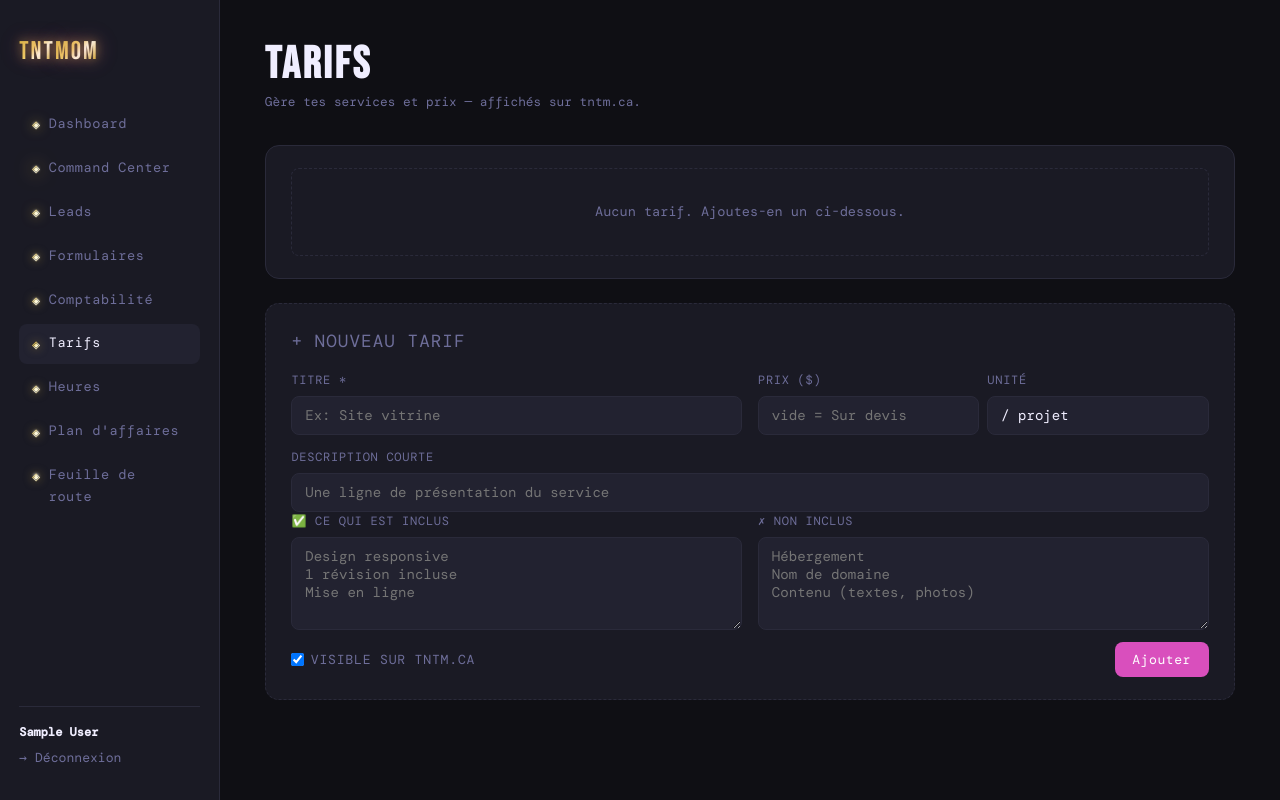
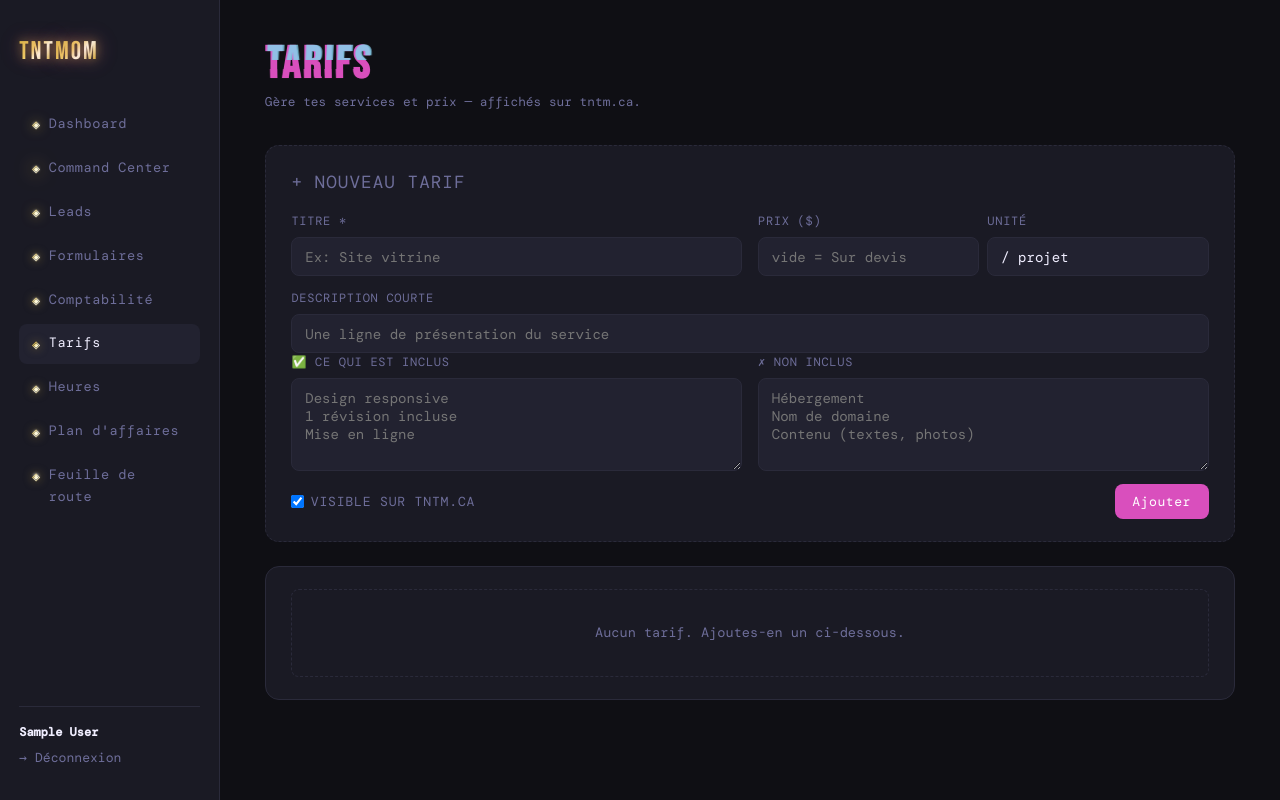
Before and after one commit to naomie6958/TNTMom-Business, a Flask app: page /tarifs in a window 1280 px wide. Run offline with Flask 3, Linux system fonts and the light colour scheme; the visitor is signed in with stand-in values (Sample User, id 1); data that the repository does not hold is empty; some web fonts are replaced.

Commit message:
feat(tarifs): formulaire nouveau en haut + glitch sur le titre
Co-Authored-By: Claude Sonnet 4.6 <noreply@anthropic.com>

```diff
--- a/ClientPortal/templates/tarifs_admin.html
+++ b/ClientPortal/templates/tarifs_admin.html
@@ -3,6 +3,46 @@
 
 {% block head %}
 <style>
+/* ── Glitch titre ─────────────────────────────────────────────────────────── */
+.glitch {
+    position: relative;
+    display: inline-block;
+}
+.glitch::before,
+.glitch::after {
+    content: attr(data-text);
+    position: absolute;
+    top: 0; left: 0;
+    width: 100%;
+    overflow: hidden;
+}
+.glitch::before {
+    color: #87CEEB;
+    animation: glitch-top 3.5s infinite linear;
+    clip-path: polygon(0 0, 100% 0, 100% 40%, 0 40%);
+    transform: translateX(-2px);
+}
+.glitch::after {
+    color: #d94fbd;
+    animation: glitch-bot 3.5s infinite linear;
+    clip-path: polygon(0 60%, 100% 60%, 100% 100%, 0 100%);
+    transform: translateX(2px);
+}
+@keyframes glitch-top {
+    0%, 88%   { transform: translateX(-2px); opacity: 1; }
+    89%        { transform: translateX(3px) skewX(-5deg); opacity: 0.8; }
+    90%        { transform: translateX(-3px); opacity: 0.6; }
+    91%        { transform: translateX(2px); opacity: 1; }
+    92%, 100%  { transform: translateX(-2px); opacity: 1; }
+}
+@keyframes glitch-bot {
+    0%, 88%   { transform: translateX(2px); opacity: 1; }
+    89%        { transform: translateX(-3px) skewX(5deg); opacity: 0.8; }
+    90%        { transform: translateX(3px); opacity: 0.6; }
+    91%        { transform: translateX(-2px); opacity: 1; }
+    92%, 100%  { transform: translateX(2px); opacity: 1; }
+}
+
 .tarif-header {
     cursor: pointer;
     display: flex;
@@ -19,9 +59,52 @@
 {% block content %}
 <div class="page-header">
     <div>
-        <h1 class="page-title">Tarifs</h1>
+        <h1 class="page-title"><span class="glitch" data-text="Tarifs">Tarifs</span></h1>
         <div class="page-sub">Gère tes services et prix — affichés sur tntm.ca.</div>
     </div>
+</div>
+
+{# ── Nouveau tarif ──────────────────────────────────────────────────────── #}
+<div class="card" style="margin-bottom: 1.5rem; border: 1px dashed var(--border);">
+    <div class="section-title" style="margin-bottom: 1rem;">+ Nouveau tarif</div>
+    <form method="POST" action="/tarifs/new">
+        <div style="display: grid; grid-template-columns: 1fr 1fr; gap: 1rem; margin-bottom: 0.8rem;">
+            <div class="form-group" style="margin: 0;">
+                <label>Titre *</label>
+                <input type="text" name="titre" required placeholder="Ex: Site vitrine">
+            </div>
+            <div style="display: flex; gap: 0.5rem;">
+                <div class="form-group" style="margin: 0; flex: 1;">
+                    <label>Prix ($)</label>
+                    <input type="number" name="prix" placeholder="vide = Sur devis" step="1" min="0">
+                </div>
+                <div class="form-group" style="margin: 0; flex: 1;">
+                    <label>Unité</label>
+                    <input type="text" name="unite" placeholder="/ projet" value="/ projet">
+                </div>
+            </div>
+        </div>
+        <div class="form-group">
+            <label>Description courte</label>
+            <input type="text" name="description" placeholder="Une ligne de présentation du service">
+        </div>
+        <div style="display: grid; grid-template-columns: 1fr 1fr; gap: 1rem; margin-bottom: 0.8rem;">
+            <div class="form-group" style="margin: 0;">
+                <label>✅ Ce qui est inclus</label>
+                <textarea name="inclus" rows="4" placeholder="Design responsive&#10;1 révision incluse&#10;Mise en ligne"></textarea>
+            </div>
+            <div class="form-group" style="margin: 0;">
+                <label>✗ Non inclus</label>
+                <textarea name="non_inclus" rows="4" placeholder="Hébergement&#10;Nom de domaine&#10;Contenu (textes, photos)"></textarea>
+            </div>
+        </div>
+        <div style="display: flex; justify-content: space-between; align-items: center;">
+            <label style="display: flex; align-items: center; gap: 0.4rem; font-size: 0.82rem; cursor: pointer;">
+                <input type="checkbox" name="actif" checked> Visible sur tntm.ca
+            </label>
+            <button type="submit" class="btn btn-primary">Ajouter</button>
+        </div>
+    </form>
 </div>
 
 {% for t in tarifs %}
@@ -105,49 +188,6 @@
 <div class="card"><div class="empty-state">Aucun tarif. Ajoutes-en un ci-dessous.</div></div>
 {% endfor %}
 
-{# ── Nouveau tarif ──────────────────────────────────────────────────────── #}
-<div class="card" style="margin-top: 1.5rem; border: 1px dashed var(--border);">
-    <div class="section-title" style="margin-bottom: 1rem;">+ Nouveau tarif</div>
-    <form method="POST" action="/tarifs/new">
-        <div style="display: grid; grid-template-columns: 1fr 1fr; gap: 1rem; margin-bottom: 0.8rem;">
-            <div class="form-group" style="margin: 0;">
-                <label>Titre *</label>
-                <input type="text" name="titre" required placeholder="Ex: Site vitrine">
-            </div>
-            <div style="display: flex; gap: 0.5rem;">
-                <div class="form-group" style="margin: 0; flex: 1;">
-                    <label>Prix ($)</label>
-                    <input type="number" name="prix" placeholder="vide = Sur devis" step="1" min="0">
-                </div>
-                <div class="form-group" style="margin: 0; flex: 1;">
-                    <label>Unité</label>
-                    <input type="text" name="unite" placeholder="/ projet" value="/ projet">
-                </div>
-            </div>
-        </div>
-        <div class="form-group">
-            <label>Description courte</label>
-            <input type="text" name="description" placeholder="Une ligne de présentation du service">
-        </div>
-        <div style="display: grid; grid-template-columns: 1fr 1fr; gap: 1rem; margin-bottom: 0.8rem;">
-            <div class="form-group" style="margin: 0;">
-                <label>✅ Ce qui est inclus</label>
-                <textarea name="inclus" rows="4" placeholder="Design responsive&#10;1 révision incluse&#10;Mise en ligne"></textarea>
-            </div>
-            <div class="form-group" style="margin: 0;">
-                <label>✗ Non inclus</label>
-                <textarea name="non_inclus" rows="4" placeholder="Hébergement&#10;Nom de domaine&#10;Contenu (textes, photos)"></textarea>
-            </div>
-        </div>
-        <div style="display: flex; justify-content: space-between; align-items: center;">
-            <label style="display: flex; align-items: center; gap: 0.4rem; font-size: 0.82rem; cursor: pointer;">
-                <input type="checkbox" name="actif" checked> Visible sur tntm.ca
-            </label>
-            <button type="submit" class="btn btn-primary">Ajouter</button>
-        </div>
-    </form>
-</div>
-
 {% endblock %}
 
 {% block scripts %}
```
